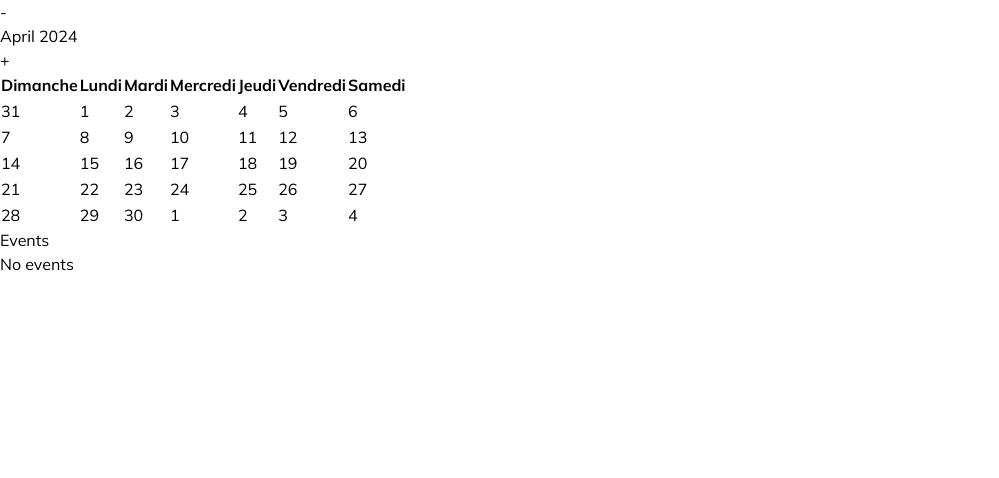
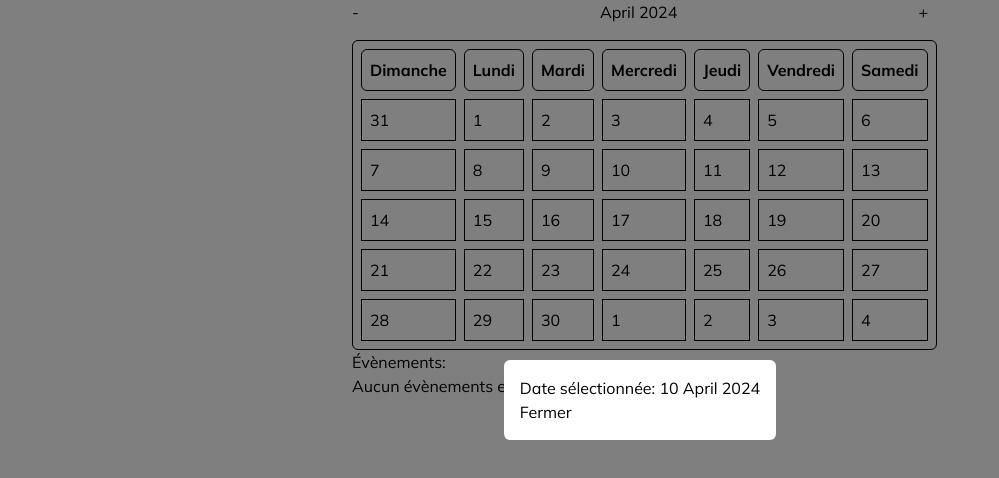
Before and after one commit to mattheri/academoney, a Next.js app: page /calendrier in a window 1280 px wide. Both pictures are taken after a click on the element "10". Shown: the top 478 px of the page, without its empty margins (0-999 px from the left). Built offline with nearby package versions, Linux system fonts and the light colour scheme.

Commit message:
style tailwind et modal

```diff
--- a/app/calendrier/page.tsx
+++ b/app/calendrier/page.tsx
@@ -14,8 +14,8 @@ interface CalendarProps {
 
 const Calendar: React.FC<CalendarProps> = ({ events }) => {
   const [currentMonth, setCurrentMonth] = useState<Date>(new Date());
-
-
+  const [selectedDate, setSelectedDate] = useState<Date | null>(null);
+  const [isModalOpen, setIsModalOpen] = useState<boolean>(false);
   const firstDayOfMonth = startOfMonth(currentMonth);
   const lastDayOfMonth = endOfMonth(currentMonth);
   const firstDayOfWeek = startOfWeek(firstDayOfMonth);
@@ -35,21 +35,22 @@ const Calendar: React.FC<CalendarProps> = ({ events }) => {
   };
 
   const handleDateClick = (date: Date) => {
-    console.log('Clicked date:', date);
+    setSelectedDate(date);
+    setIsModalOpen(true);
   };
 
   return (
-    <div>
-      <div>
+    <div className="mx-auto max-w-xl">
+      <div className="flex justify-between items-center mb-4">
         <button onClick={handlePrevMonth}>-</button>
         <h1>{format(currentMonth, 'MMMM yyyy')}</h1>
         <button onClick={handleNextMonth}>+</button>
       </div>
-      <table>
+      <table className="border border-separate border-black border-spacing-2 rounded-md">
         <thead>
           <tr>
             {['Dimanche', 'Lundi', 'Mardi', 'Mercredi', 'Jeudi', 'Vendredi', 'Samedi'].map((day) => (
-              <th key={day}>{day}</th>
+              <th key={day} className="border border-black p-2 rounded-md">{day}</th>
             ))}
           </tr>
         </thead>
@@ -62,7 +63,7 @@ const Calendar: React.FC<CalendarProps> = ({ events }) => {
                   <td
                     key={dayIndex}
                     onClick={() => handleDateClick(day)}
-                    className={isSameMonth(day, currentMonth) ? '' : 'other-month'}
+                    className={`border border-black p-2 ${isSameMonth(day, currentMonth) ? '' : 'other-month'}`}
                   >
                     {day && format(day, 'd')}
                   </td>
@@ -73,7 +74,7 @@ const Calendar: React.FC<CalendarProps> = ({ events }) => {
         </tbody>
       </table>
       <div>
-        <h2>Events</h2>
+        <h2>Évènements:</h2>
         <ul>
           {events?.length > 0 ? (
             events.map((event, index) => (
@@ -82,10 +83,20 @@ const Calendar: React.FC<CalendarProps> = ({ events }) => {
               </li>
             ))
           ) : (
-            <li>No events</li>
+            <li>Aucun évènements en cours</li>
           )}
         </ul>
       </div>
+      {isModalOpen && (
+
+        <div className="fixed top-0 left-0 w-full h-full flex justify-center items-center bg-black bg-opacity-50">
+          <div className="bg-white p-4 rounded-md">
+            <h2>Date sélectionnée: {selectedDate && format(selectedDate, 'dd MMMM yyyy')}</h2>
+            {}
+            <button onClick={() => setIsModalOpen(false)}>Fermer</button>
+          </div>
+        </div>
+      )}
     </div>
   );
 };
```
